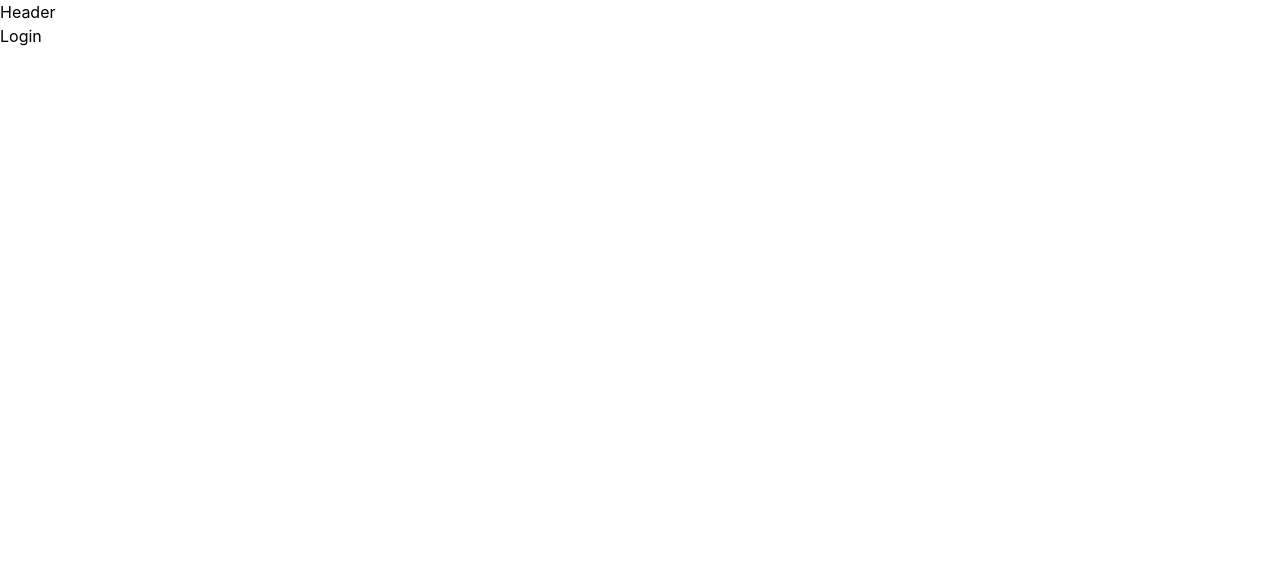
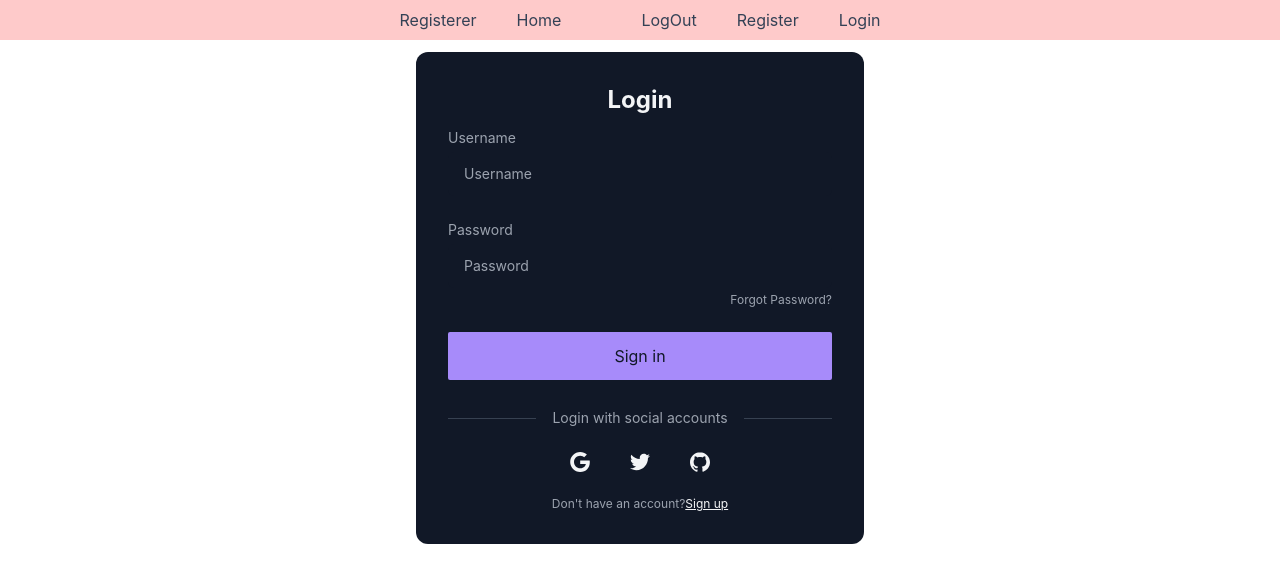
Before and after one commit to muhib95/learning-platform-client, a React (Create React App) app: page /login in a window 1280 px wide. Shown: the top 582 px of the page. Built offline with nearby package versions, Linux system fonts and the light colour scheme.

Commit message:
login register header design

```diff
--- a/src/components/Header/Header.js
+++ b/src/components/Header/Header.js
@@ -1,9 +1,23 @@
 import React from 'react';
-
+import { Link } from 'react-router-dom';
 const Header = () => {
   return (
-    <div>
-      Header
+    <div className='bg-red-200'>
+      <nav className="flex justify-center space-x-4">
+  <Link to="/" className="font-bo px-3 py-2 text-slate-700 rounded-lg hover:bg-slate-100 hover:text-slate-900">Registerer</Link>
+  <Link to="/" className="font-bo px-3 py-2 text-slate-700 rounded-lg hover:bg-slate-100 hover:text-slate-900">Home</Link>
+
+
+
+      <Link className="font-bo px-3 py-2 text-slate-700 rounded-lg hover:bg-slate-100 hover:text-slate-900"></Link>
+  <Link className="font-bo px-3 py-2 text-slate-700 rounded-lg hover:bg-slate-100 hover:text-slate-900"><button>LogOut</button></Link>
+
+     <Link to="/register" className="font-bo px-3 py-2 text-slate-700 rounded-lg hover:bg-slate-100 hover:text-slate-900">Register</Link>
+  <Link to="/login" className="font-bo px-3 py-2 text-slate-700 rounded-lg hover:bg-slate-100 hover:text-slate-900">Login</Link>
+
+
+</nav>
+
     </div>
   );
 };
--- a/src/components/Pages/Login.js
+++ b/src/components/Pages/Login.js
@@ -1,9 +1,50 @@
 import React from 'react';
-
+import { Link } from 'react-router-dom';
 const Login = () => {
   return (
     <div>
-      Login
+       <div className="w-full max-w-md p-8 space-y-3 rounded-xl bg-gray-900 text-gray-100 mx-auto mt-3">
+	<h1 className="text-2xl font-bold text-center">Login</h1>
+	<form noValidate="" action="" className="space-y-6 ng-untouched ng-pristine ng-valid">
+		<div className="space-y-1 text-sm">
+			<label htmlFor="username" className="block text-gray-400">Username</label>
+			<input type="text" name="username" id="username" placeholder="Username" className="w-full px-4 py-3 rounded-md border-gray-700 bg-gray-900 text-gray-100 focus:border-violet-400" />
+		</div>
+		<div className="space-y-1 text-sm">
+			<label htmlFor="password" className="block text-gray-400">Password</label>
+			<input type="password" name="password" id="password" placeholder="Password" className="w-full px-4 py-3 rounded-md border-gray-700 bg-gray-900 text-gray-100 focus:border-violet-400" />
+			<div className="flex justify-end text-xs text-gray-400">
+				<Link rel="noopener noreferrer" >Forgot Password?</Link>
+			</div>
+		</div>
+		<button className="block w-full p-3 text-center rounded-sm text-gray-900 bg-violet-400">Sign in</button>
+	</form>
+	<div className="flex items-center pt-4 space-x-1">
+		<div className="flex-1 h-px sm:w-16 bg-gray-700"></div>
+		<p className="px-3 text-sm text-gray-400">Login with social accounts</p>
+		<div className="flex-1 h-px sm:w-16 bg-gray-700"></div>
+	</div>
+	<div className="flex justify-center space-x-4">
+		<button  aria-label="Log in with Google" className="p-3 rounded-sm" >
+			<svg xmlns="http://www.w3.org/2000/svg" viewBox="0 0 32 32" className="w-5 h-5 fill-current">
+				<path d="M16.318 13.714v5.484h9.078c-0.37 2.354-2.745 6.901-9.078 6.901-5.458 0-9.917-4.521-9.917-10.099s4.458-10.099 9.917-10.099c3.109 0 5.193 1.318 6.38 2.464l4.339-4.182c-2.786-2.599-6.396-4.182-10.719-4.182-8.844 0-16 7.151-16 16s7.156 16 16 16c9.234 0 15.365-6.49 15.365-15.635 0-1.052-0.115-1.854-0.255-2.651z"></path>
+			</svg>
+		</button>
+		<button aria-label="Log in with Twitter" className="p-3 rounded-sm">
+			<svg xmlns="http://www.w3.org/2000/svg" viewBox="0 0 32 32" className="w-5 h-5 fill-current">
+				<path d="M31.937 6.093c-1.177 0.516-2.437 0.871-3.765 1.032 1.355-0.813 2.391-2.099 2.885-3.631-1.271 0.74-2.677 1.276-4.172 1.579-1.192-1.276-2.896-2.079-4.787-2.079-3.625 0-6.563 2.937-6.563 6.557 0 0.521 0.063 1.021 0.172 1.495-5.453-0.255-10.287-2.875-13.52-6.833-0.568 0.964-0.891 2.084-0.891 3.303 0 2.281 1.161 4.281 2.916 5.457-1.073-0.031-2.083-0.328-2.968-0.817v0.079c0 3.181 2.26 5.833 5.26 6.437-0.547 0.145-1.131 0.229-1.724 0.229-0.421 0-0.823-0.041-1.224-0.115 0.844 2.604 3.26 4.5 6.14 4.557-2.239 1.755-5.077 2.801-8.135 2.801-0.521 0-1.041-0.025-1.563-0.088 2.917 1.86 6.36 2.948 10.079 2.948 12.067 0 18.661-9.995 18.661-18.651 0-0.276 0-0.557-0.021-0.839 1.287-0.917 2.401-2.079 3.281-3.396z"></path>
+			</svg>
+		</button>
+		<button aria-label="Log in with GitHub" className="p-3 rounded-sm">
+			<svg xmlns="http://www.w3.org/2000/svg" viewBox="0 0 32 32" className="w-5 h-5 fill-current">
+				<path d="M16 0.396c-8.839 0-16 7.167-16 16 0 7.073 4.584 13.068 10.937 15.183 0.803 0.151 1.093-0.344 1.093-0.772 0-0.38-0.009-1.385-0.015-2.719-4.453 0.964-5.391-2.151-5.391-2.151-0.729-1.844-1.781-2.339-1.781-2.339-1.448-0.989 0.115-0.968 0.115-0.968 1.604 0.109 2.448 1.645 2.448 1.645 1.427 2.448 3.744 1.74 4.661 1.328 0.14-1.031 0.557-1.74 1.011-2.135-3.552-0.401-7.287-1.776-7.287-7.907 0-1.751 0.62-3.177 1.645-4.297-0.177-0.401-0.719-2.031 0.141-4.235 0 0 1.339-0.427 4.4 1.641 1.281-0.355 2.641-0.532 4-0.541 1.36 0.009 2.719 0.187 4 0.541 3.043-2.068 4.381-1.641 4.381-1.641 0.859 2.204 0.317 3.833 0.161 4.235 1.015 1.12 1.635 2.547 1.635 4.297 0 6.145-3.74 7.5-7.296 7.891 0.556 0.479 1.077 1.464 1.077 2.959 0 2.14-0.020 3.864-0.020 4.385 0 0.416 0.28 0.916 1.104 0.755 6.4-2.093 10.979-8.093 10.979-15.156 0-8.833-7.161-16-16-16z"></path>
+			</svg>
+		</button>
+	</div>
+	<p className="text-xs text-center sm:px-6 text-gray-400">Don't have an account?
+		<Link to='/register' rel="noopener noreferrer"  className="underline text-gray-100">Sign up</Link>
+	</p>
+</div>
     </div>
   );
 };
--- a/src/components/Pages/Register.js
+++ b/src/components/Pages/Register.js
@@ -1,9 +1,32 @@
 import React from 'react';
-
+import { Link } from 'react-router-dom';
 const Register = () => {
   return (
     <div>
-      Register
+      <div className="w-full max-w-md p-8 space-y-3 rounded-xl bg-gray-900 text-gray-100 mx-auto mt-3">
+	<h1 className="text-2xl font-bold text-center">Register</h1>
+	<form noValidate="" action="" className="space-y-6 ng-untouched ng-pristine ng-valid">
+		   <div className="space-y-1 text-sm">
+			<label htmlFor="username" className="block text-gray-400">name</label>
+			<input type="text" name="email" id="name" placeholder="name" className="w-full px-4 py-3 rounded-md border-gray-700 bg-gray-900 text-gray-100 focus:border-violet-400" />
+		</div>
+    <div className="space-y-1 text-sm">
+			<label htmlFor="username" className="block text-gray-400">Email</label>
+			<input type="email" name="email" id="email" placeholder="email" className="w-full px-4 py-3 rounded-md border-gray-700 bg-slate-50 text-gray-100 focus:border-violet-400" />
+		</div>
+		<div className="space-y-1 text-sm">
+			<label htmlFor="password" className="block text-gray-400">Password</label>
+			<input type="password" name="password" id="password" placeholder="Password" className="w-full px-4 py-3 rounded-md border-gray-700 bg-gray-900 text-gray-100 focus:border-violet-400" />
+
+		</div>
+		<button className="block w-full p-3 text-center rounded-sm text-gray-900 bg-violet-400">Register</button>
+	</form>
+
+
+	<p className="text-xs text-center sm:px-6 text-gray-400">already have an account?
+		<Link to='/login' rel="noopener noreferrer"  className="underline text-gray-100">Login</Link>
+	</p>
+</div>
     </div>
   );
 };
```
